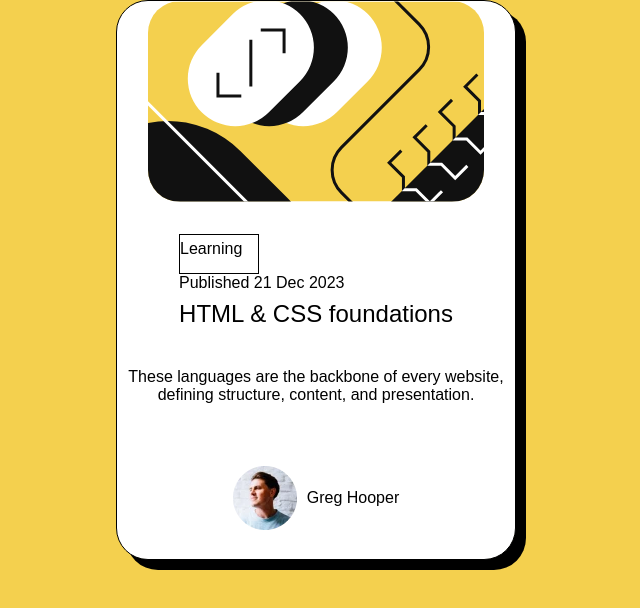
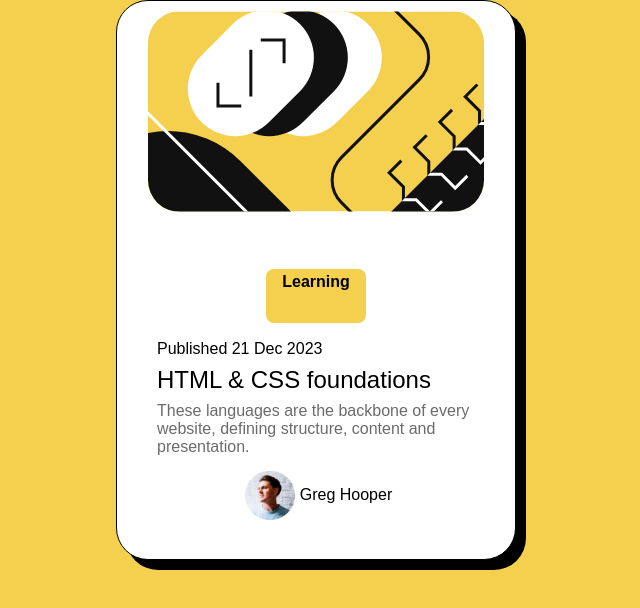
Before and after one commit to xayrax88/blog-card, a plain HTML site: page index.html in a window 1280 px wide. Shown: the whole page, without its empty margins (324-964 px from the left). Drawn offline with Linux system fonts and the light colour scheme.

Commit message:
commit #2

```diff
--- a/index.html
+++ b/index.html
@@ -10,7 +10,6 @@
 
   <title>Frontend Mentor | Blog preview card</title>
 
-  <!-- Feel free to remove these styles or customise in your own stylesheet 👍 -->
   <link href="/styles.css" rel="stylesheet" />
 
 </head>
@@ -18,21 +17,29 @@
 <body>
   <div class="blog-card flex wrap">
 
-    <div class=""><img class="blog-image center align-center" src="/assets/images/illustration-article.svg"
-        alt="Blog image">
+    <div class="py-10">
+      <img class="blog-image center align-center" src="/assets/images/illustration-article.svg" alt="Blog image">
     </div>
-    <header>
-      <div class="learning-block mx-5 py-5"><span>Learning</span></div>
-      <span class="blog-publish-date mx-5 py-5">Published 21 Dec 2023</span>
-      <h2 class="blog-head mx-5 py-8">HTML & CSS foundations</h2>
-    </header>
-    <div class="flex wrap">
-      <p class="text-center mx-5 py-5">These languages are the backbone of every website, defining structure, content,
-        and
-        presentation.</p>
+    <!-- learning-block -->
+    <div class="flex wrap align-center center"><a class="learning-block align-center text-center">Learning</a>
+      <ul>
+        <li class="blog-publish-date pb-8">Published 21 Dec 2023</li>
+        <li class="pb-8">
+          <h2>HTML & CSS foundations</h2>
+        </li>
+        <li>
+          <p class="gray-text">These languages are the backbone of every website, defining structure, content and
+            presentation.</p>
+        </li>
+      </ul>
     </div>
-    <footer class="flex align-center mx-5 py-10"><img src="/assets/images/image-avatar.webp" class="mx-5 py-5"><span
-        class="mx-5 py-5">Greg Hooper</span></footer>
+
+    <footer>
+      <div class="flex wrap align-center">
+        <img src="/assets/images/image-avatar.webp" class="user-img mx-5 py-5">
+        <span>Greg Hooper</span>
+      </div>
+    </footer>
   </div>
 
 
--- a/styles.css
+++ b/styles.css
@@ -1,21 +1,23 @@
 * {
-  font-family: "Rajdhani", sans-serif;
+  font-family: "figtree", sans-serif;
   font-weight: 500;
   font-style: normal;
   box-sizing: border-box;
   margin: 0 auto;
-  padding: 0;
 }
 
 body {
   /* justify-content: center;
   align-items: center; */
   background: hsl(47, 88%, 63%);
-  gap: 10px;
+  /* gap: 10px; */
+}
+ul {
+  list-style: none;
 }
 
 .blog-card {
-  justify-content: center;
+  /* justify-content: center; */
   height: 35rem;
   width: 25rem;
   border-style: solid;
@@ -26,21 +28,38 @@ body {
 }
 
 .blog-image {
-  /* display: flex; */
-  /* border-style: none; */
   border-radius: 2rem;
-  /* height: 10rem;
-  width: 10rem; */
 }
 
 .learning-block {
-  height: 40px;
-  width: 80px;
-  border: 1px solid;
+  width: 100px;
+  height: 54px;
+  line-height: 25.2px;
+  border-radius: 27.31px;
+  border-radius: 0.5em;
+  background: hsl(47, 88%, 63%);
+  color: black;
+  font-family: "figtree", sans-serif;
+  font-weight: 700;
+  font-size: 16px;
+}
+
+.user-img {
+  height: 60px;
+  width: 50px;
+}
+
+.gray-text {
+  color: hsl(0, 0%, 42%);
+  font-size: 16px;
 }
 
 .mw-50 {
   max-width: 20em;
+}
+
+.ml-10 {
+  margin-left: 10px;
 }
 
 .py-5 {
@@ -55,6 +74,10 @@ body {
 
 .py-8 {
   padding-top: 8px;
+  padding-bottom: 8px;
+}
+
+.pb-8 {
   padding-bottom: 8px;
 }
 
@@ -113,3 +136,11 @@ body {
 .row {
   flex-direction: row;
 }
+
+.block {
+  display: block;
+}
+
+.max-width {
+  max-width: 800px;
+}
```
